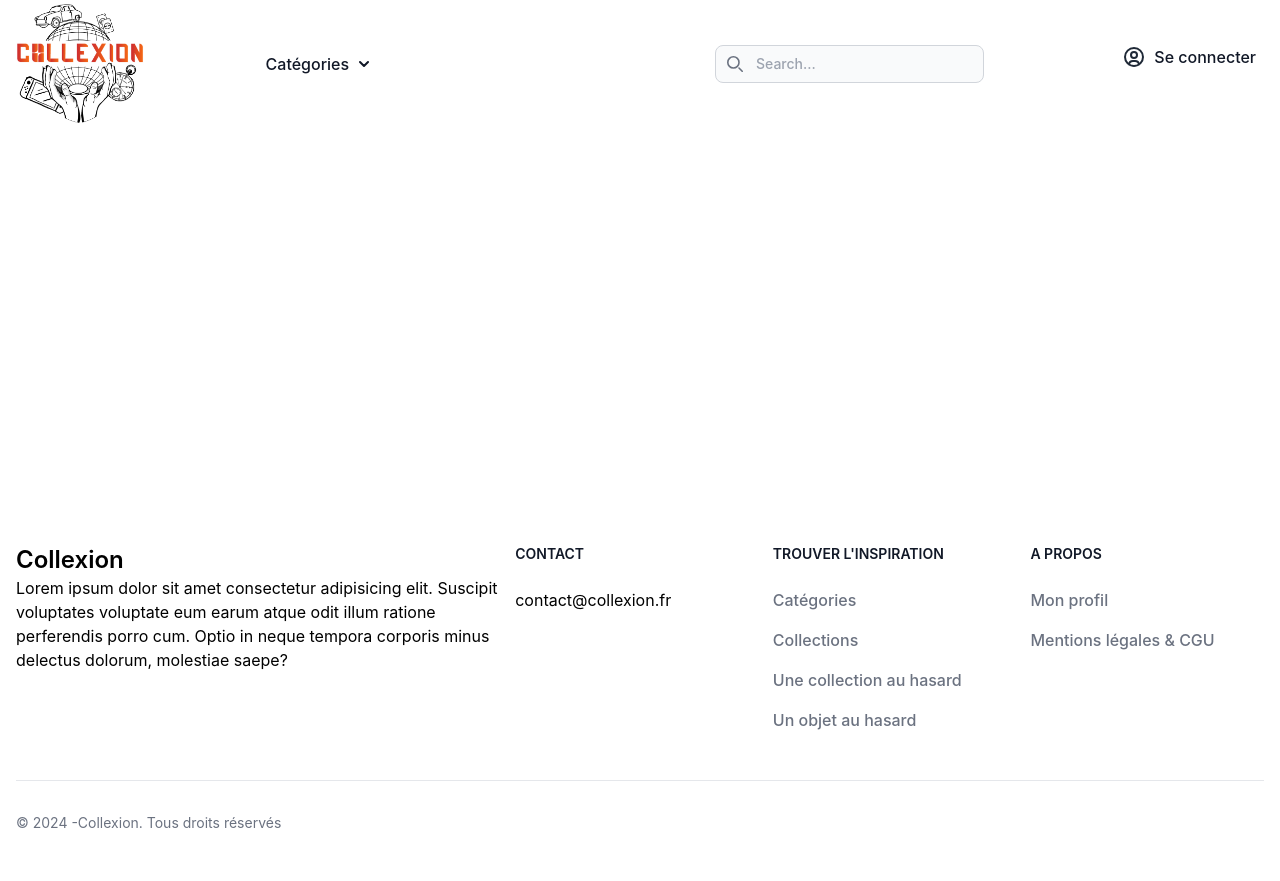
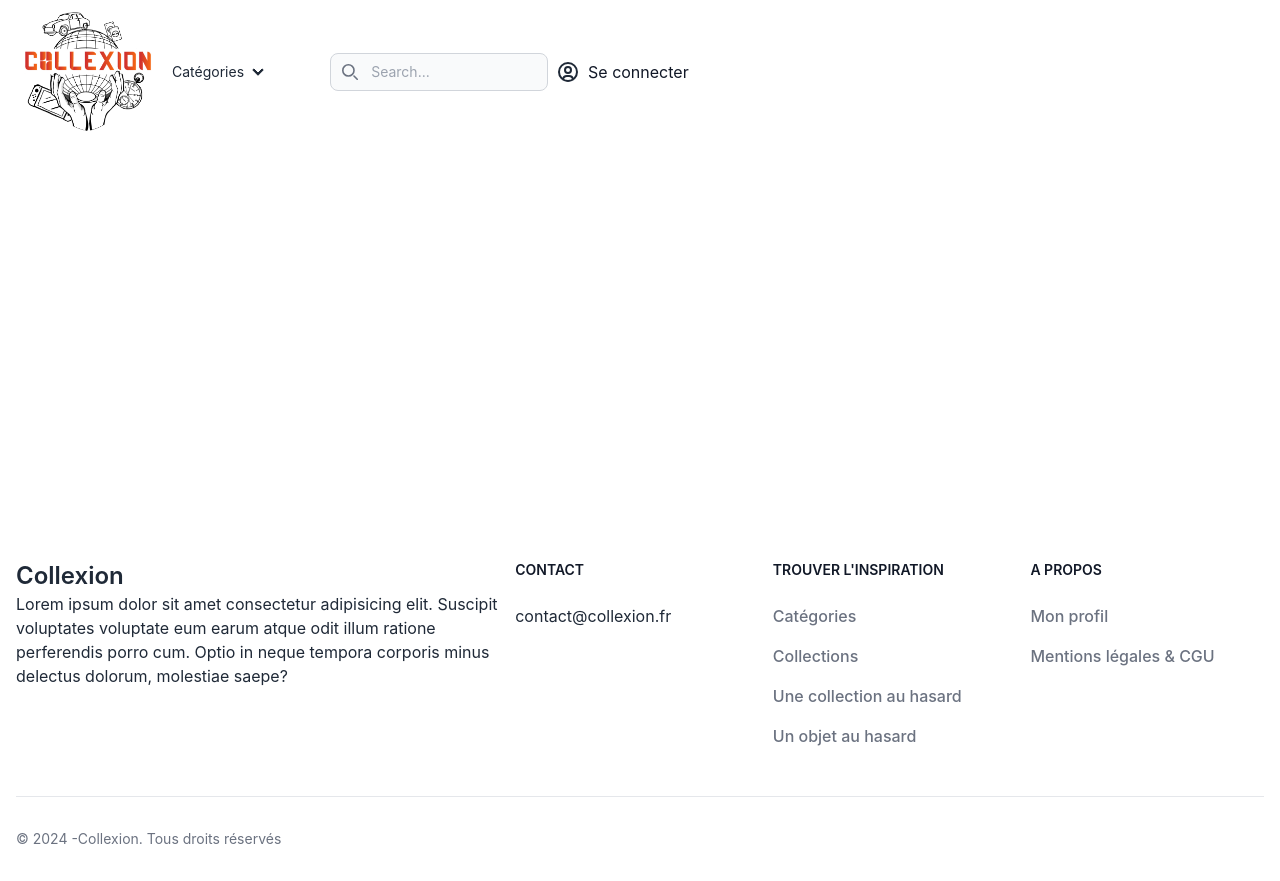
Before and after one commit to kjeanot/collexion-front, a React (Vite) app: page / in a window 1280 px wide. Built offline with nearby package versions, Linux system fonts and the light colour scheme.

Commit message:
WIP fix header component

```diff
--- a/package.json
+++ b/package.json
@@ -21,6 +21,7 @@
 		"@typescript-eslint/parser": "^5.58.0",
 		"@vitejs/plugin-react": "^3.1.0",
 		"autoprefixer": "^10.4.17",
+		"daisyui": "^4.6.2",
 		"eslint": "8.2.0",
 		"eslint-config-airbnb": "19.0.4",
 		"eslint-config-airbnb-typescript": "^17.0.0",
--- a/src/components/Header/Header.tsx
+++ b/src/components/Header/Header.tsx
@@ -6,11 +6,10 @@ export default function Header() {
   const [showLogin, setShowLogin] = useState(false);
   return (
     <>
-      <nav className="bg-white border-gray-200">
-        <div className="max-w-screen-xl flex flex-wrap items-center justify-between mx-auto">
+      <nav className="navbar bg-base-100">
         <a
             href="#"
-            className="flex items-center space-x-3 rtl:space-x-reverse w-1/5"
+            className="flex items-center space-x-3 rtl:space-x-reverse md:w-25 "
           >
             <img
               src={logo}
@@ -18,64 +17,28 @@ export default function Header() {
               alt="Collexion logo"
             />
           </a>
-          <div className="w-4/5 " id="navbar-dropdown">
-            <ul className="flex flex-wrap content-center justify-start font-medium p-4 md:p-0 mt-4 border rtl:space-x-reverse md:mt-0 border-0">
-              <li className="flex grow">
-                <button
-                  type="button"
-                  id="dropdownNavbarLink"
-                  data-dropdown-toggle="dropdownNavbar"
-                  className="flex items-center justify-center w-full py-2 px-3 text-gray-900 rounded hover:bg-gray-100 md:hover:bg-transparent md:border-0 md:hover:text-blue-700 md:p-0 md:w-auto"
-                >
-                  Catégories
-                  <svg
-                    className="w-2.5 h-2.5 ms-2.5"
-                    aria-hidden="true"
-                    xmlns="http://www.w3.org/2000/svg"
-                    fill="none"
-                    viewBox="0 0 10 6"
-                  >
-                    <path
-                      stroke="currentColor"
-                      strokeLinecap="round"
-                      strokeLinejoin="round"
-                      strokeWidth="2"
-                      d="m1 1 4 4 4-4"
-                    />
-                  </svg>
-                </button>
-
-                <div
-                  id="dropdownNavbar"
-                  className="z-10 hidden font-normal bg-white divide-y divide-gray-100 rounded-lg shadow w-44"
-                >
-                  <ul
-                    className="py-2 text-sm text-gray-700"
-                    aria-labelledby="dropdownLargeButton"
-                  >
+        <div className="flex">
+          <ul className="flex grow menu menu-horizontal px-1">
             <li>
-                      <a href="#" className="block px-4 py-2 hover:bg-gray-100">
-                        Figurines
-                      </a>
+              <details>
+                <summary>Catégories</summary>
+                <ul className="p-2 bg-base-100 rounded-t-none">
+                  <li>
+                    <a>Figurines</a>
                   </li>
                   <li>
-                      <a href="#" className="block px-4 py-2 hover:bg-gray-100">
-                        Montres
-                      </a>
+                    <a>Jeux-vidéos</a>
                   </li>
                   <li>
-                      <a href="#" className="block px-4 py-2 hover:bg-gray-100">
-                        Véhicules
-                      </a>
+                    <a>Montres</a>
                   </li>
                   <li>
-                      <a href="#" className="block px-4 py-2 hover:bg-gray-100">
-                        Horlogerie
-                      </a>
+                    <a>Véhicules</a>
                   </li>
                 </ul>
-                </div>
+              </details>
             </li>
+          </ul>
           <li className="flex flex-none md:w-2/5">
                 <button
                   type="button"
@@ -152,8 +115,6 @@ export default function Header() {
                   <span className="hidden md:inline-block">Se connecter</span>
                 </a>
               </li>
-            </ul>
-          </div>
       </div>
       </nav>
       {showLogin && <Login />}
--- a/tailwind.config.js
+++ b/tailwind.config.js
@@ -9,4 +9,8 @@ export default {
       },
     },
   },
+  daisyui: {
+    themes: ["light"],
+  },
+  plugins: [require("daisyui")],
 };
```
Also changed, not shown: 2 other files (tests, documents, lock files or other folders). Lines whose indentation alone changed are shown as unchanged.
